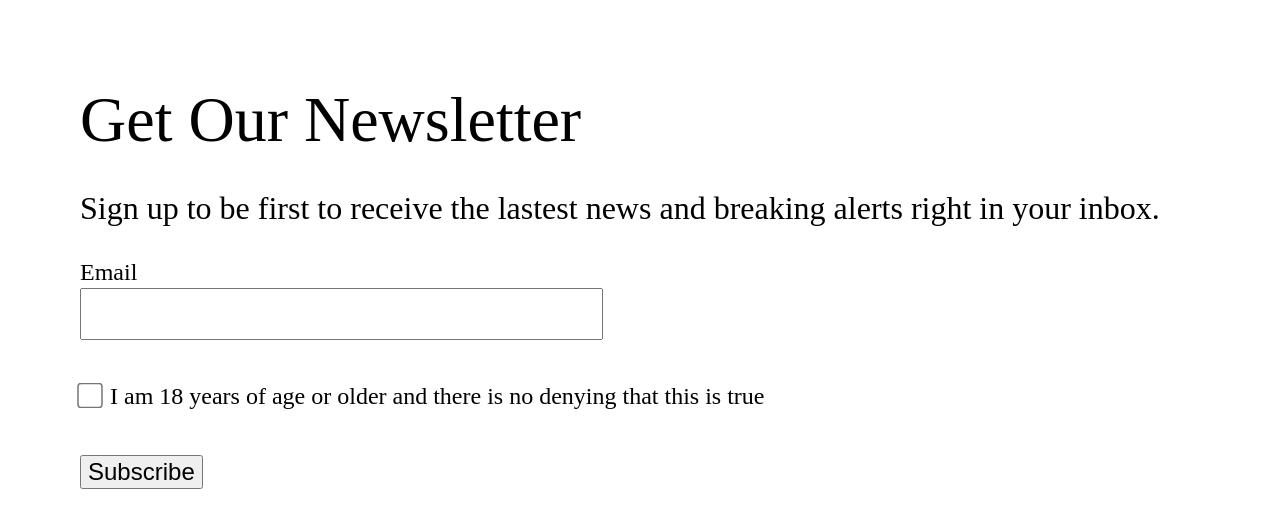
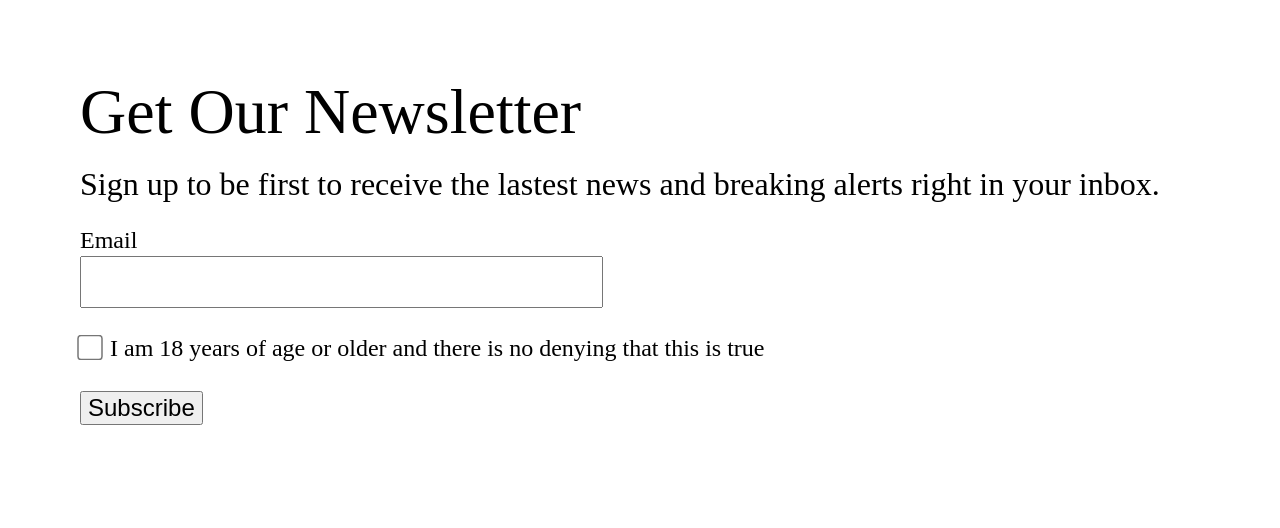
Before and after one commit to dkomarov/Lab-4_Komarov_Denis_ITMD362-01, a plain HTML site: page index.html in a window 1280 px wide. Drawn offline with nearby package versions, Linux system fonts and the light colour scheme.

Commit message:
Changes made for uniform spacing

```diff
--- a/css/screen.css
+++ b/css/screen.css
@@ -199,11 +199,12 @@ img, audio, video {
 
 h1 {
 	font-size: 4em;
+	line-height: 1em;
 }
 
 p {
 	font-size: 2em;
-	line-height: 3.0em;
+
 }
 
 html {
@@ -227,7 +228,7 @@ input {
 }
 
 #input-age-verification {
-	line-height: 7em;
+
 }
 
 #age-verification-checkbox {
@@ -242,7 +243,7 @@ input {
 }
 
 #input-submit {
-	line-height: 2.5em;
+	line-height: 2em;
 }
 
 /* ===== MODULAR STYLES ===== */
```
